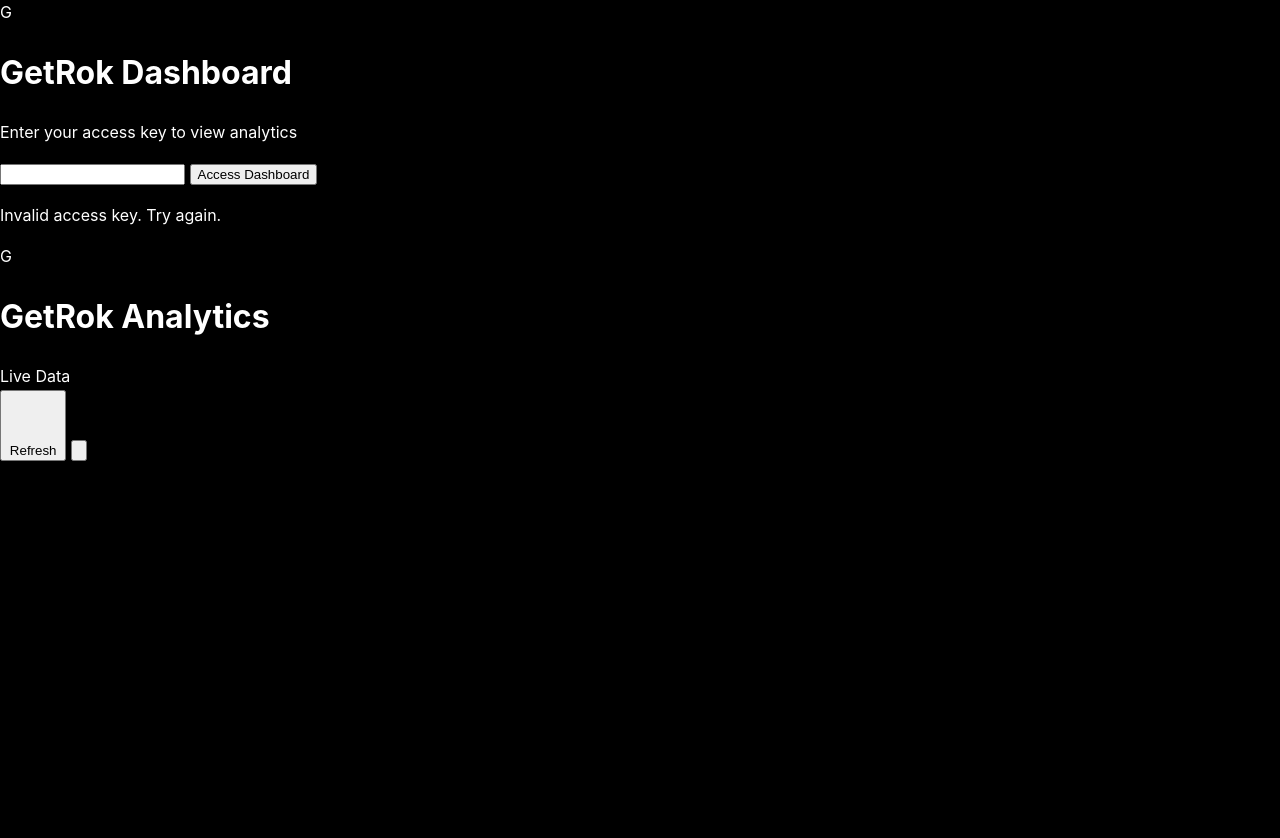
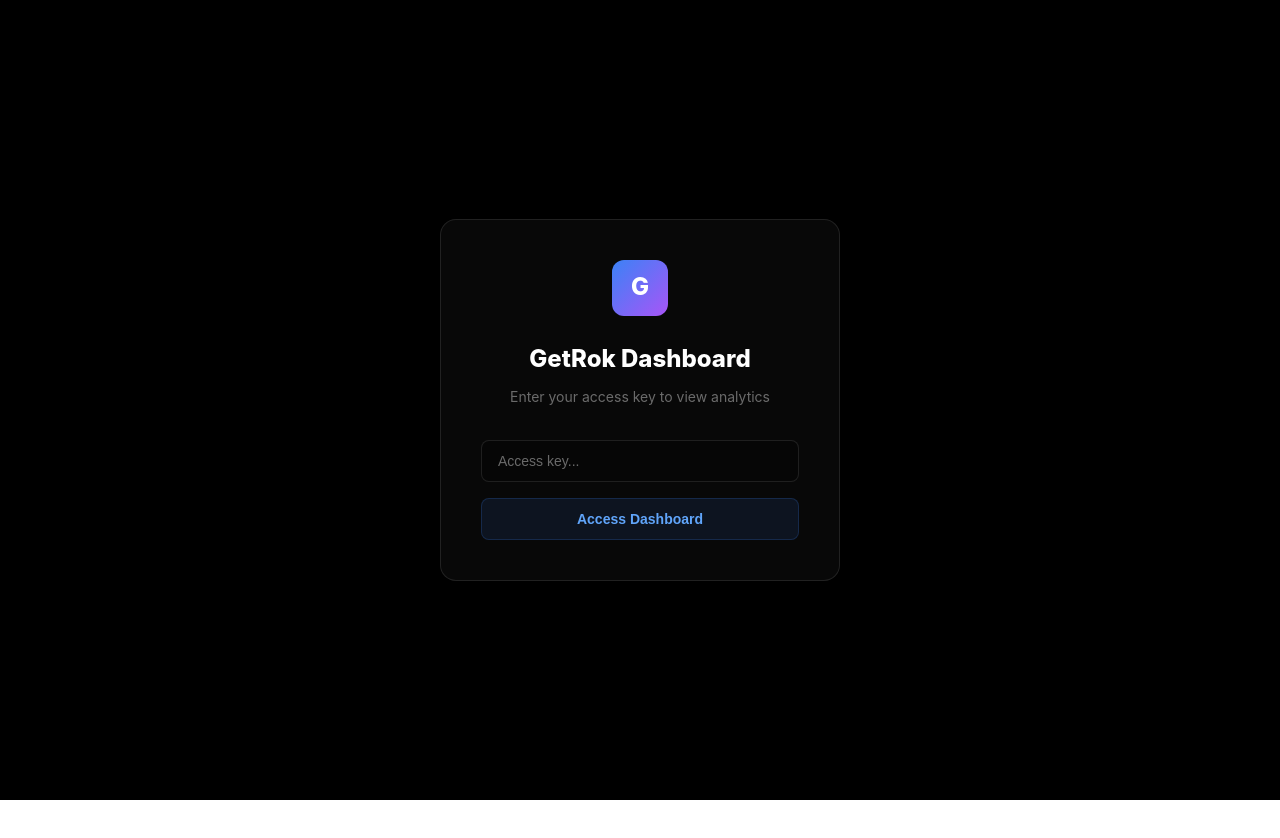
Before and after one commit to Qaisyousuf/qais-portfolio-pro, an Astro site in the folder sleepy-spectrum/: page /dashboard in a window 1280 px wide. Shown: the top 838 px of the page. After the commit the page ends 800 px from the top, so only its background shows below. Built offline with nearby package versions, Linux system fonts and the light colour scheme; Astro itself is replaced by a stand-in of ours.

Commit message:
Fix dashboard style reset specificity

```diff
--- a/sleepy-spectrum/src/pages/dashboard.astro
+++ b/sleepy-spectrum/src/pages/dashboard.astro
@@ -17,7 +17,7 @@
     /* ==================== */
     /* Kill Tailwind Reset   */
     /* ==================== */
-    #dashApp, #dashApp *, #dashApp *::before, #dashApp *::after {
+    :where(#dashApp, #dashApp *, #dashApp *::before, #dashApp *::after) {
       all: revert;
       box-sizing: border-box;
     }
```
